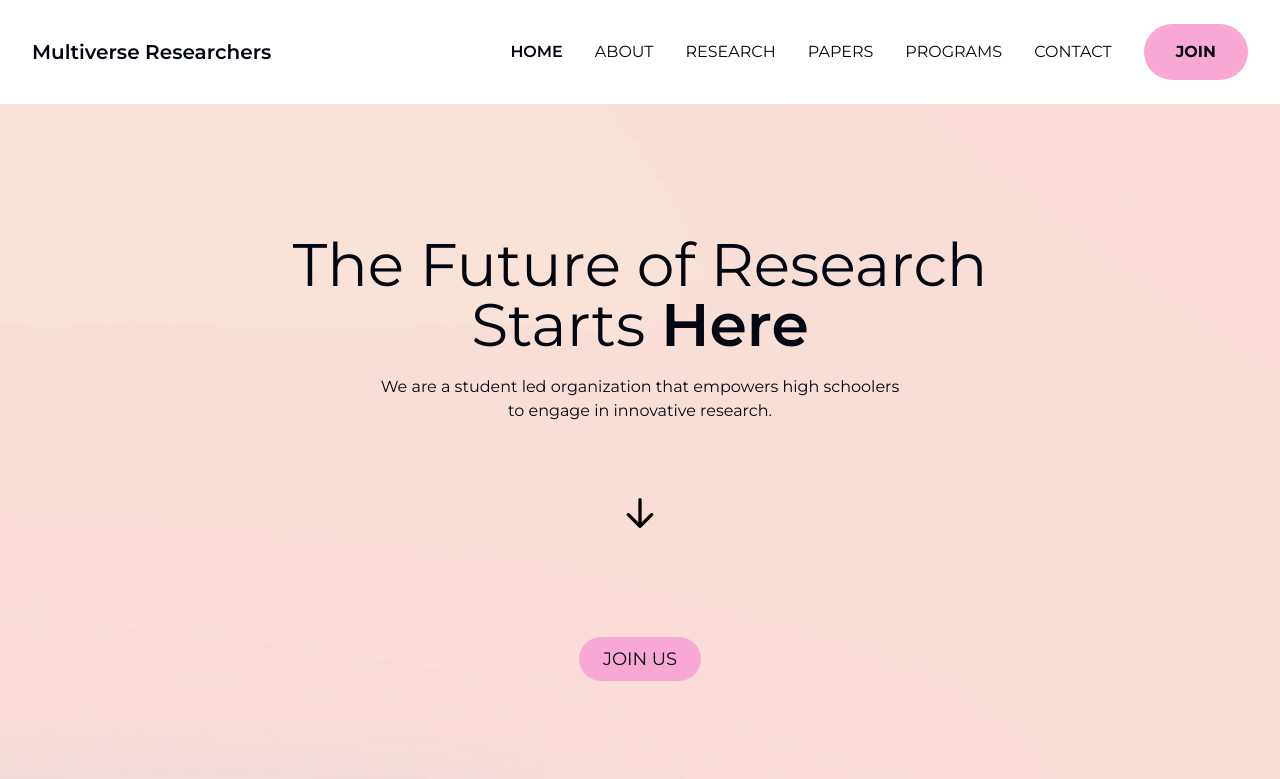
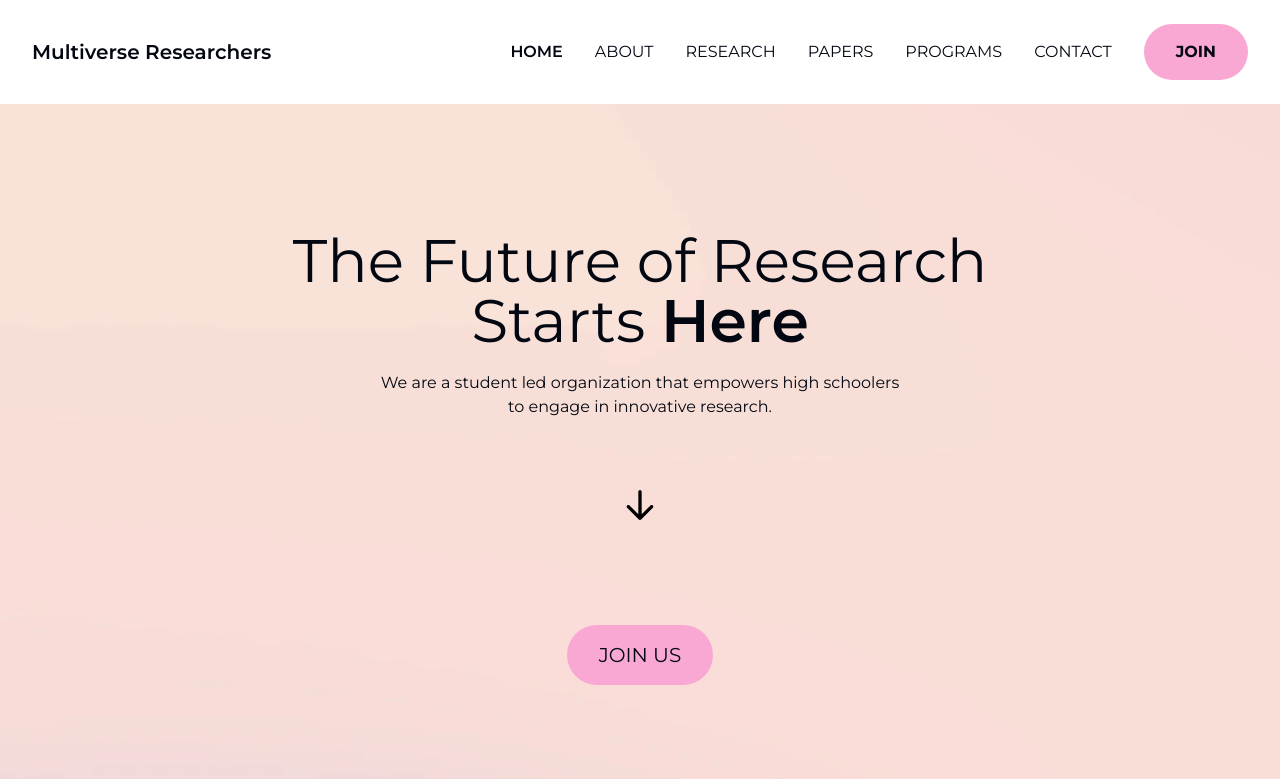
Before and after one commit to multiverseresearchers/multiverse-researchers, a React (Vite) app: page / in a window 1280 px wide. Shown: the top 779 px of the page. Built offline with nearby package versions, Linux system fonts and the light colour scheme.

Commit message:
minor gui changes

```diff
--- a/src/components/home/Home.tsx
+++ b/src/components/home/Home.tsx
@@ -19,7 +19,7 @@ const Home = () => {
 					<p className='text-center w-2/3'>We are a student led organization that empowers high schoolers to engage in innovative research.</p>
 				</div>
 				<svg className='animate-bounce p-0 m-0' xmlns="http://www.w3.org/2000/svg" width="40px" height="40px" viewBox="0 0 24 24" fill="none"><path fill-rule="evenodd" clip-rule="evenodd" d="M12 3C12.5523 3 13 3.44772 13 4V17.5858L18.2929 12.2929C18.6834 11.9024 19.3166 11.9024 19.7071 12.2929C20.0976 12.6834 20.0976 13.3166 19.7071 13.7071L12.7071 20.7071C12.3166 21.0976 11.6834 21.0976 11.2929 20.7071L4.29289 13.7071C3.90237 13.3166 3.90237 12.6834 4.29289 12.2929C4.68342 11.9024 5.31658 11.9024 5.70711 12.2929L11 17.5858V4C11 3.44772 11.4477 3 12 3Z" fill="#000000" /></svg>
-				<a href="https://daztyxpv.formester.com/f/6e4ea898-ec48-41c9-9570-fbe35facdc17" target="_blank"><div className="text-lg bg-pink-300 hover:bg-pink-900 hover:text-white transition-colors duration-300 rounded-full py-2 px-6 cursor-pointer my-4">JOIN US</div></a>
+				<a href="https://daztyxpv.formester.com/f/6e4ea898-ec48-41c9-9570-fbe35facdc17" target="_blank"><div className="text-xl bg-pink-300 hover:bg-pink-900 hover:text-white transition-colors duration-300 rounded-full py-4 px-8 cursor-pointer my-4">JOIN US</div></a>
 			</div>
 			<div className="hidden md:flex flex-col w-full items-center">
 				<Tabs defaultValue="physics" className="w-2/3 p-1">
--- a/src/components/publications/Publications.tsx
+++ b/src/components/publications/Publications.tsx
@@ -4,7 +4,7 @@ const Publications = () => {
   return (
     <div>
       <div className='flex flex-col items-center justify-center h-[50vh]'>
-        <h1 className='text-center sm:text-2xl md:text-3xl lg:text-4xl m-5'><span className="font-semibold">Published Papers</span></h1>
+        <h1 className='text-center sm:text-2xl md:text-3xl lg:text-4xl m-5'><span className="font-semibold">Paper Spotlight</span></h1>
         <div>
           <h1 className='text-center sm:text-md md:text-md lg:text-lg m-5'>This page is under maintenance. We&apos;ll be back soon!</h1>
         </div>
```
